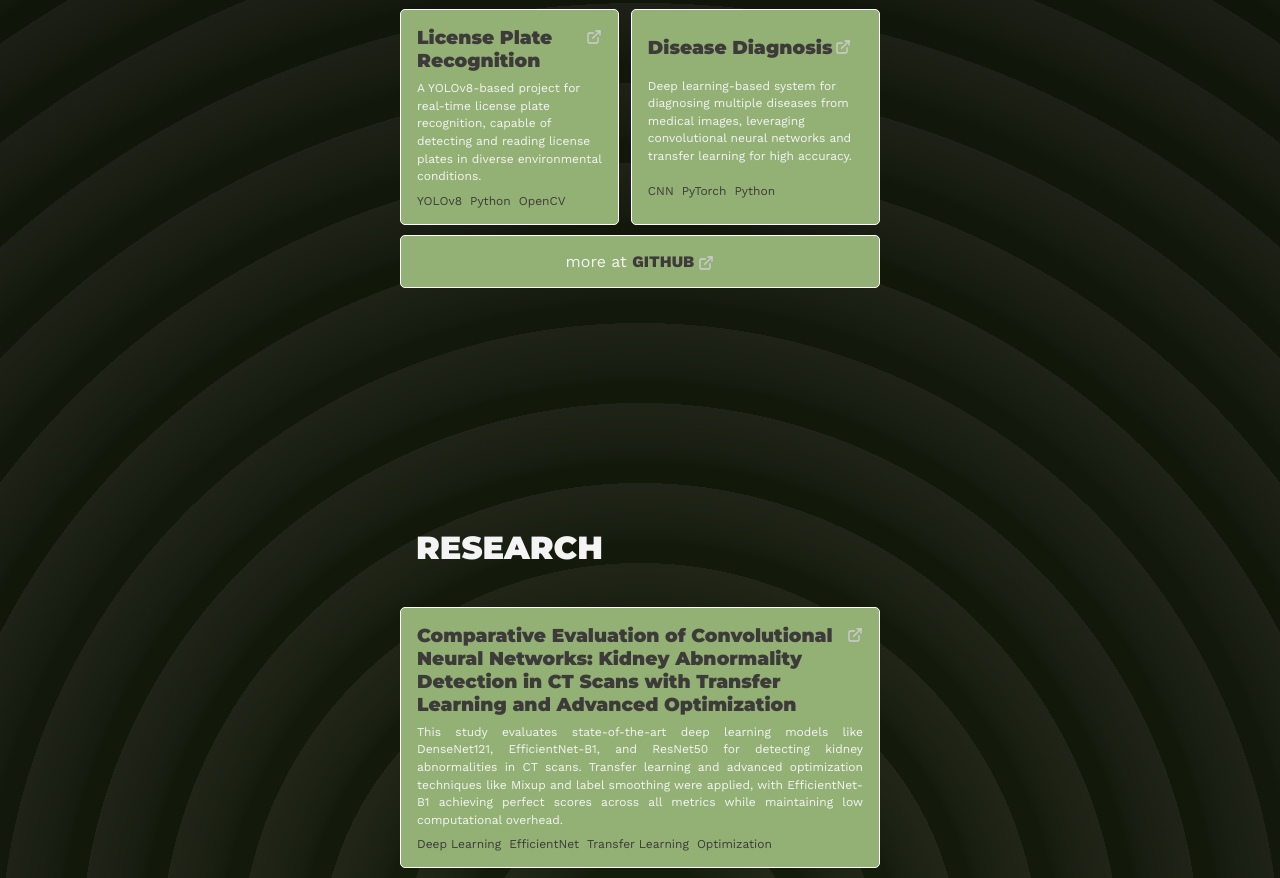
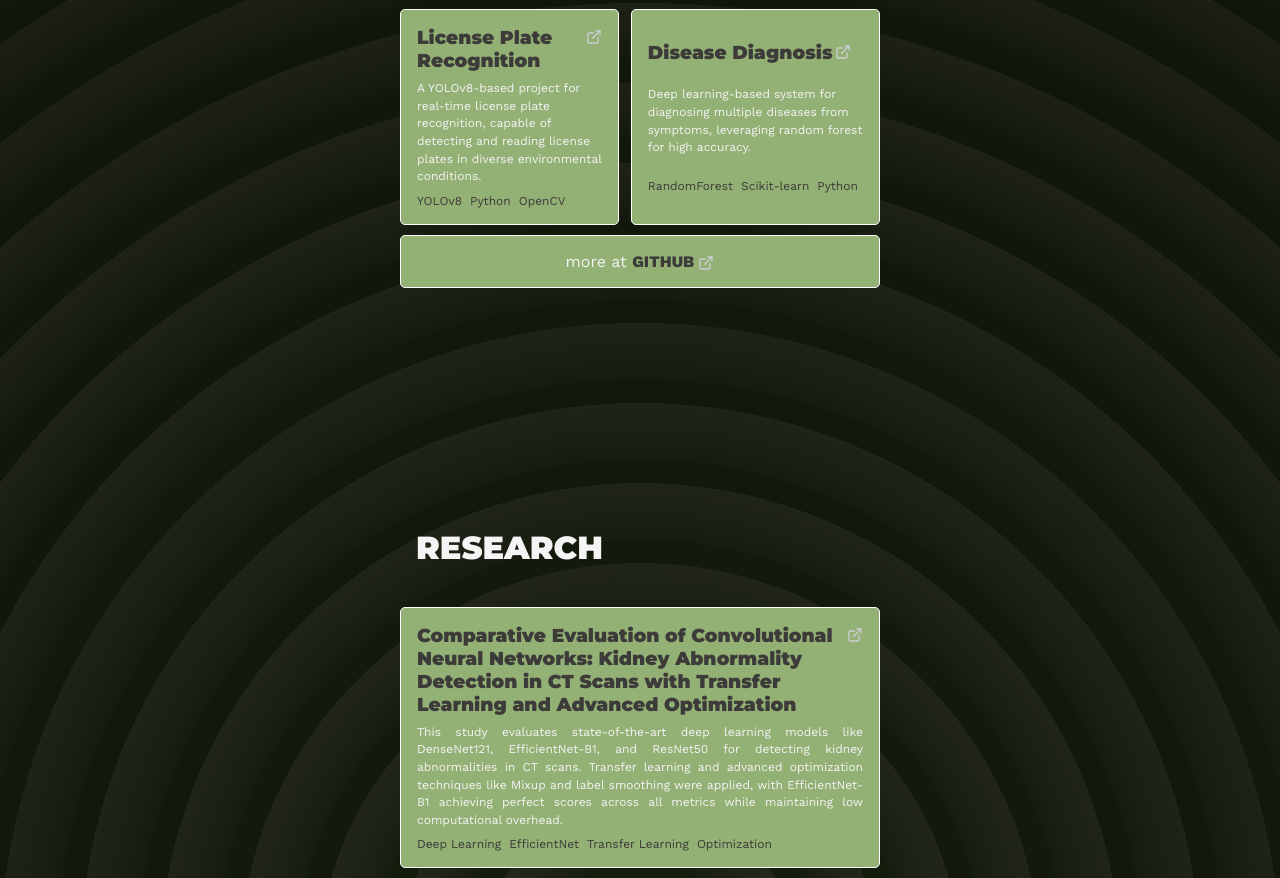
Before and after one commit to bishwakiranpoudel/bishwaportfolio, a website built with Vite: page index.html in a window 1280 px wide. Shown: the part 2011-2889 px from the top of the page. Built offline with nearby package versions, Linux system fonts and the light colour scheme.

Commit message:
description edit

```diff
--- a/index.html
+++ b/index.html
@@ -423,11 +423,11 @@
         </div>
 
         <p class="repository-description">
-          Deep learning-based system for diagnosing multiple diseases from medical images, leveraging convolutional neural networks and transfer learning for high accuracy.
+          Deep learning-based system for diagnosing multiple diseases from symptoms, leveraging random forest for high accuracy.
         </p>
         <div class="repository-language-used-container">
-          <span class="language-used">CNN</span>
-          <span class="language-used">PyTorch</span>
+          <span class="language-used">RandomForest</span>
+          <span class="language-used">Scikit-learn</span>
           <span class="language-used">Python</span>
         </div>
       </div>
```
